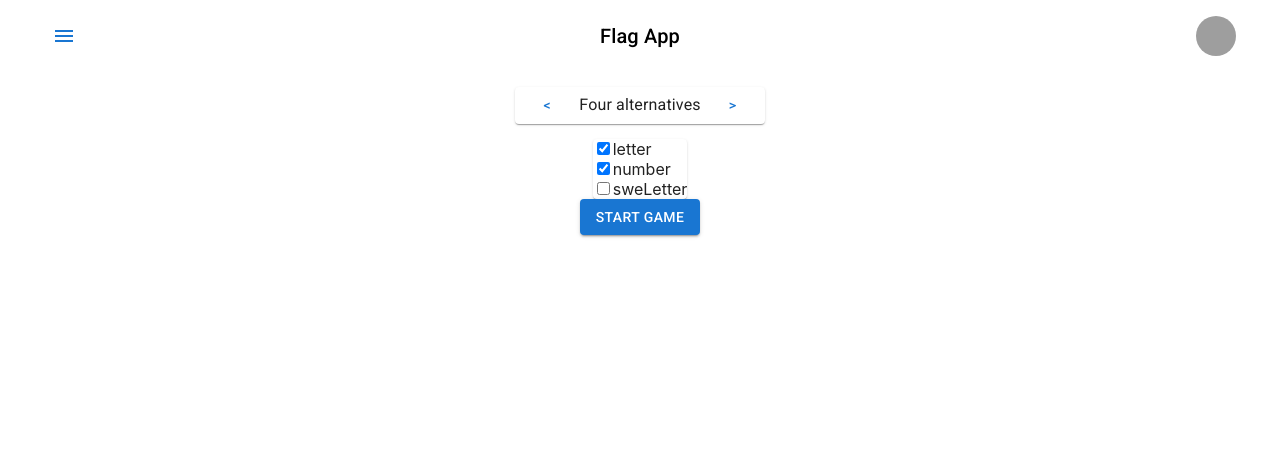
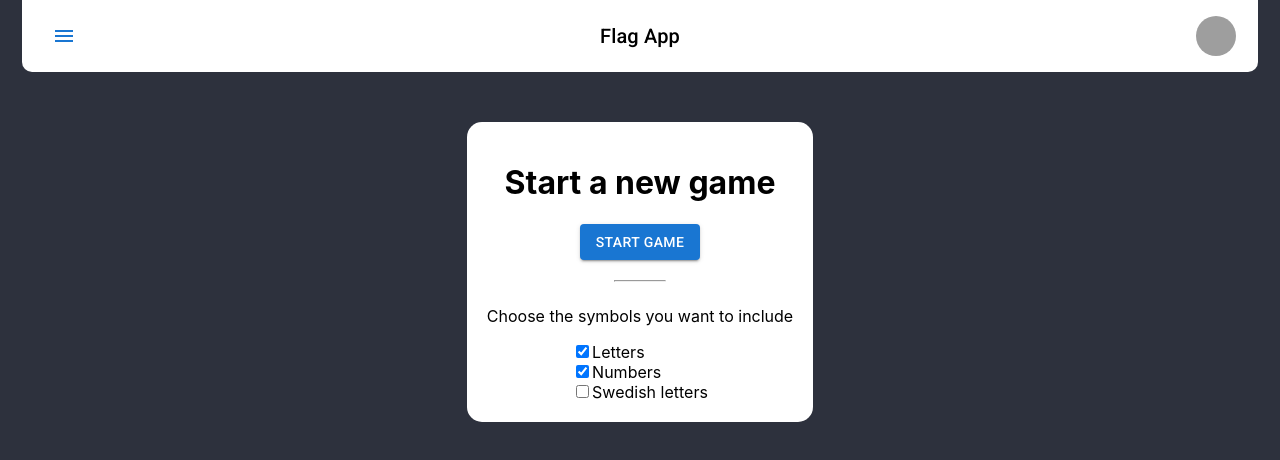
Before and after one commit to antonklock/flag-app, a React (Create React App) app: page / in a window 1280 px wide. Shown: the top 460 px of the page. Built offline with nearby package versions, Linux system fonts and the light colour scheme; grey boxes are pictures that could not be loaded.

Commit message:
updating a bunch of shit

```diff
--- a/src/components/CheckboxOption.js
+++ b/src/components/CheckboxOption.js
@@ -8,7 +8,8 @@ const CheckboxOption = ({
     setFlagFilters,
     flagFilters,
     checkAmountOfFlagGroups,
-    setCanPlay
+    setCanPlay,
+    name
  }) => {
     return (
         <div>
@@ -30,7 +31,7 @@ const CheckboxOption = ({
                 />
                 <label htmlFor={ type }>
                     <Typography variant="subtitle">
-                        { type }
+                        { name }
                     </Typography>
                 </label>
         </div>
--- a/src/components/ChooseGameType.css
+++ b/src/components/ChooseGameType.css
@@ -4,3 +4,18 @@
     align-items: center;
     margin: 15px 0px 15px 0px;
 }
+
+.App {
+    background: rgb(45, 49, 61);
+}
+
+.bgCard{
+    margin-top: 50px;
+    background-color: white;
+    border-radius: 15px;
+    padding: 20px;
+    display: flex;
+    flex-direction: column;
+    justify-content: center;
+    align-items: center;
+}
--- a/src/components/ChooseGameType.js
+++ b/src/components/ChooseGameType.js
@@ -1,6 +1,6 @@
 import OptionsMenu from "./OptionsMenu";
 import { useState, useEffect } from 'react';
-import { Typography, Button, Card } from '@mui/material';
+import { Button, Card } from '@mui/material';
 import '../components/ChooseGameType.css'
 
 
@@ -17,19 +17,8 @@ const ChooseGameType = ({
 
     return (
         <>
-            <Card className="chooseGameTypeCarousel">
-                <Button>{'<'}</Button>
-                    <Typography variant="body1">Four alternatives</Typography>
-                <Button>{'>'}</Button>
-            </Card>
-            <Card>
-                <OptionsMenu
-                    setGameMode={ setGameMode }
-                    setFlagFilters={ setFlagFilters }
-                    flagFilters={ flagFilters }
-                    setCanPlay={ setCanPlay }
-                />
-            </Card>
+            <Card class="bgCard">
+                <h1>Start a new game</h1>
                 <div>
                     <Button
                         variant="contained"
@@ -41,6 +30,17 @@ const ChooseGameType = ({
                         Start Game
                     </Button>
                 </div>
+                <hr Style="width:50px; color:#f7f7f7; margin-top:20px; drop-shadow: none"></hr>
+                <p>Choose the symbols you want to include</p>
+                <OptionsMenu
+                        setGameMode={ setGameMode }
+                        setFlagFilters={ setFlagFilters }
+                        flagFilters={ flagFilters }
+                        setCanPlay={ setCanPlay }
+                    />
+
+            </Card>
+
         </>
     );
 }
--- a/src/components/GameFoourButtons.css
+++ b/src/components/GameFoourButtons.css
@@ -3,8 +3,7 @@
     flex-direction: column;
     justify-content: flex-start;
     align-items: center;
-    width: 100vw;
-    height: 100vh;
+    margin-top: 5%;
 }
 
 .GameContainer .flagDisplayContainer {
@@ -14,7 +13,6 @@
     padding: 15px 15px 15px 15px;
     justify-content: center;
     max-width: 450px;
-    /* background-color: #22577E; */
     height: 25%;
 }
 
@@ -30,7 +28,23 @@
     flex-grow: 1;
 }
 
+.gameScore{
+    /* margin: 10px; */
+}
+
 .resultBar {
     flex-grow: 1;
     position: relative;
 }
+
+.exitButtonContainer{
+    width: 100%;
+    display: flex;
+    justify-content: flex-end;
+}
+
+.exitButton{
+    margin: 10px;
+    padding: 10px;
+    background-color: red;
+}
--- a/src/components/GameFourButtons.js
+++ b/src/components/GameFourButtons.js
@@ -1,6 +1,6 @@
 import '../components/GameFoourButtons.css';
 import AnswerButtons from './AnswerButtons';
-import { Box, Button } from '@mui/material';
+import { Card, Box, Button } from '@mui/material';
 import { chooseNextFlag } from '../tools/chooseNextFlag';
 import GameScore from './GameScore';
 import FlagDisplay from './FlagDisplay';
@@ -38,24 +38,30 @@ const GameFourButtons = ({ setGameMode, flagFilters }) => {
     }, [flagDisplay]);
 
     return (
-        <Box className="GameContainer">
-            <Button
+        <Card className="GameContainer">
+            <div className="exitButtonContainer">
+                <Button
+                className="exitButton"
                 variant="outlined"
                 onClick={() =>{
                     setGameMode('none');
                 }}>
-                Exit
-            </Button>
+                    X
+                </Button>
+            </div>
+            <div className="gameScore">
+                <GameScore gameScore={gameScore} />
+            </div>
             <Box className="flagDisplayContainer">
                 <FlagDisplay
                     flag={ flagDisplay }
                     showCorrectGuess={ showCorrectGuess }
                 />
             </Box>
-            <GameScore gameScore={ gameScore }/>
             <Box className="resultBar">
                 <ResultBar answerResults={ answerResults } />
             </Box>
+
             <Box className="AnswerButtonContainer">
                 <AnswerButtons
                     alternatives={ alternatives }
@@ -71,7 +77,7 @@ const GameFourButtons = ({ setGameMode, flagFilters }) => {
                     setGameScore={ setGameScore }
                 />
             </Box>
-        </Box>
+        </Card>
     )
 }
 
--- a/src/components/GameScore.js
+++ b/src/components/GameScore.js
@@ -1,13 +1,17 @@
-import { Card, Typography } from '@mui/material';
+import { Typography } from '@mui/material';
 
 const GameScore = ({ gameScore }) => {
     return (
-        <Card>
-            <Typography>
-                { gameScore }
-            </Typography>
-        </Card>
+        <p style={style}>
+            { gameScore }
+        </p>
     )
 }
 
+const style = {
+    fontSize: '3.5rem',
+    fontWeight: '1000',
+    color: '#ffd600',
+}
+
 export default GameScore;
--- a/src/components/OptionsMenu.js
+++ b/src/components/OptionsMenu.js
@@ -13,6 +13,7 @@ const OptionsMenu = ({ setFlagFilters, flagFilters, setCanPlay }) => {
     return (
         <div id="checkboxes">
             <CheckboxOption
+                name='Letters'
                 type='letter'
                 isChecked={ true }
                 addFilterOption={ addFilterOption }
@@ -23,6 +24,7 @@ const OptionsMenu = ({ setFlagFilters, flagFilters, setCanPlay }) => {
                 setCanPlay={ setCanPlay }
             />
             <CheckboxOption
+                name='Numbers'
                 type='number'
                 isChecked={ true }
                 addFilterOption={ addFilterOption }
@@ -33,6 +35,7 @@ const OptionsMenu = ({ setFlagFilters, flagFilters, setCanPlay }) => {
                 setCanPlay={ setCanPlay }
             />
             <CheckboxOption
+                name='Swedish letters'
                 type='sweLetter'
                 isChecked={ false }
                 addFilterOption={ addFilterOption }
```
Also changed, not shown: 2 other files (tests, documents, lock files or other folders). Lines whose indentation alone changed are shown as unchanged.
